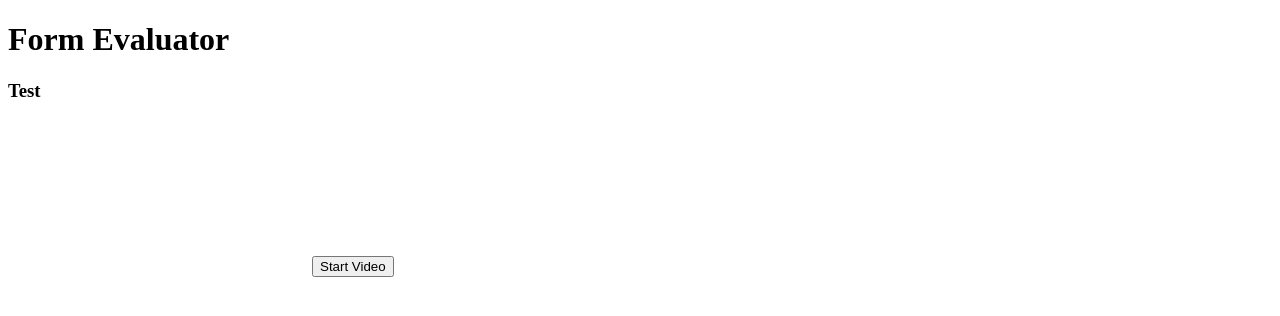
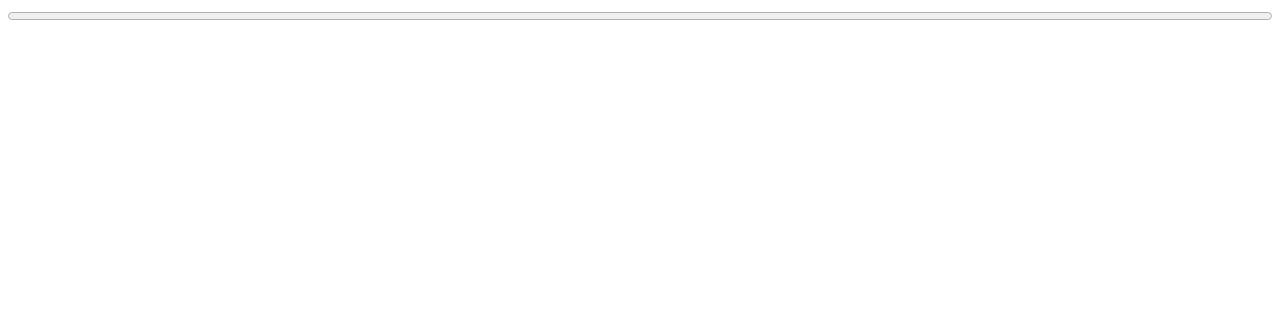
Before and after one commit to kyledampier/GTRobotech2023, a SvelteKit app in the folder frontend/: page / in a window 1280 px wide. Shown: the top 316 px of the page. Built offline with nearby package versions, Linux system fonts and the light colour scheme.

Commit message:
bar and button

```diff
--- /dev/null
+++ b/frontend/src/components/Bar.svelte
@@ -0,0 +1,18 @@
+<script>
+    import { tweened } from "svelte/motion";
+    import { cubicOut } from "svelte/easing";
+
+    const progress = tweened(0, {
+        duration: 400,
+        easing: cubicOut
+    });
+</script>
+
+<progress value="{$progress}"></progress>
+
+<style>
+	progress {
+		display: block;
+		width: 100%;
+	}
+</style>
--- a/frontend/src/components/VideoSource.svelte
+++ /dev/null
@@ -1,27 +0,0 @@
-<script>
-  let videoSource = null;
-  let loading = false;
-  const startVideo = async () => {
-    try {
-      loading = true;
-      const stream = await navigator.mediaDevices.getUserMedia({
-        video: true,
-      });
-      videoSource.srcObject = stream;
-      videoSource.play();
-      loading = false;
-    } catch (error) {
-      console.log(error);
-    }
-  };
-</script>
-
-<div>
-  {#if loading}
-    <!-- TODO: Make this a circly thingy -->
-    <h1>LOADING</h1>
-  {/if}
-  <!-- svelte-ignore a11y-media-has-caption -->
-  <video bind:this={videoSource} />
-  <button on:click={startVideo}>Start Video</button>
-</div>
--- a/frontend/src/routes/+page.svelte
+++ b/frontend/src/routes/+page.svelte
@@ -1,14 +1,6 @@
 <script lang="ts">
-  import VideoSource from "../components/VideoSource.svelte";
+  import Bar from "../components/Bar.svelte";
 
-  export let data;
-  console.log(data);
-
-  let count = 0;
 </script>
 
-<h1>Form Evaluator</h1>
-
-<h3>Test</h3>
-
-<VideoSource />
+<Bar />
```
Also changed, not shown: frontend/src/components/Button.svelte (added).
